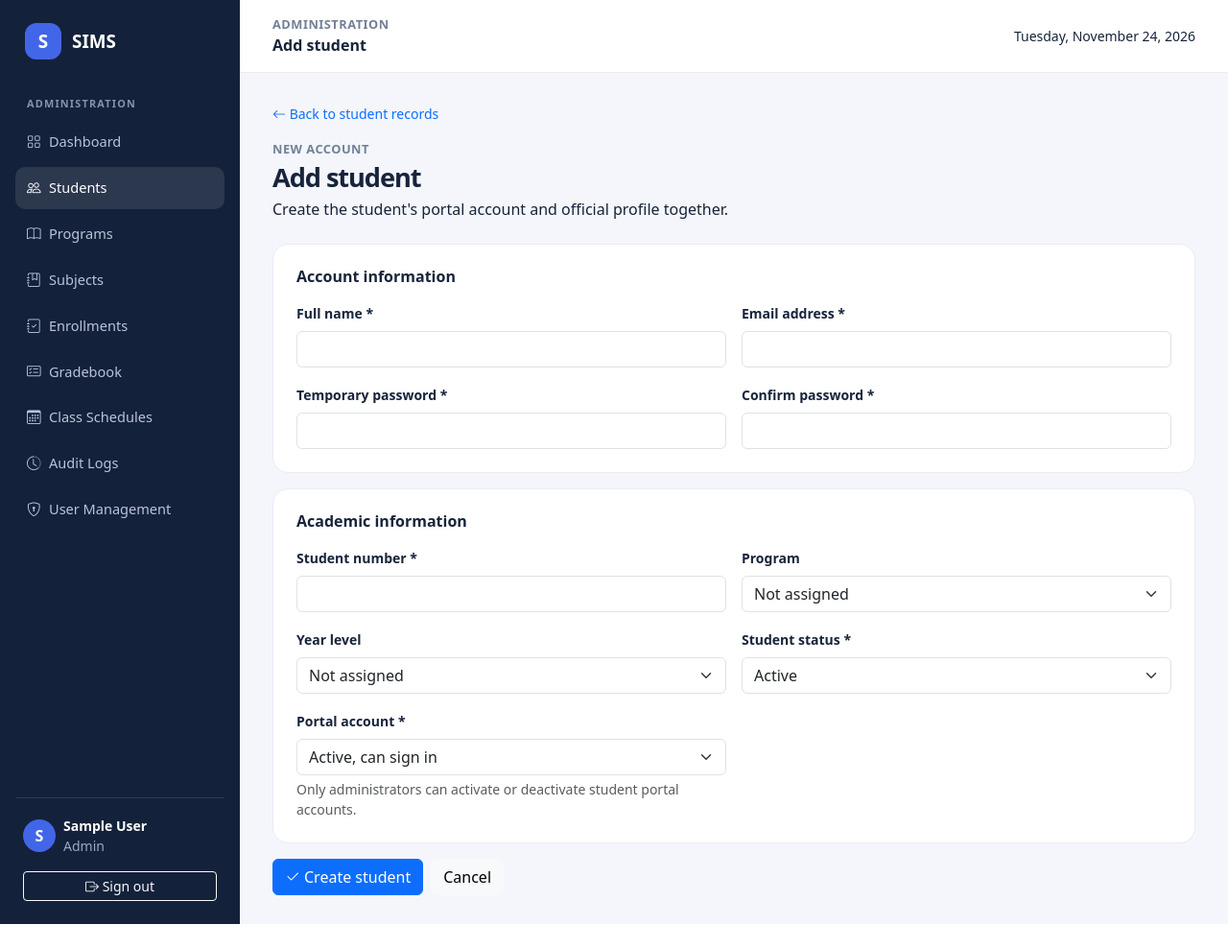
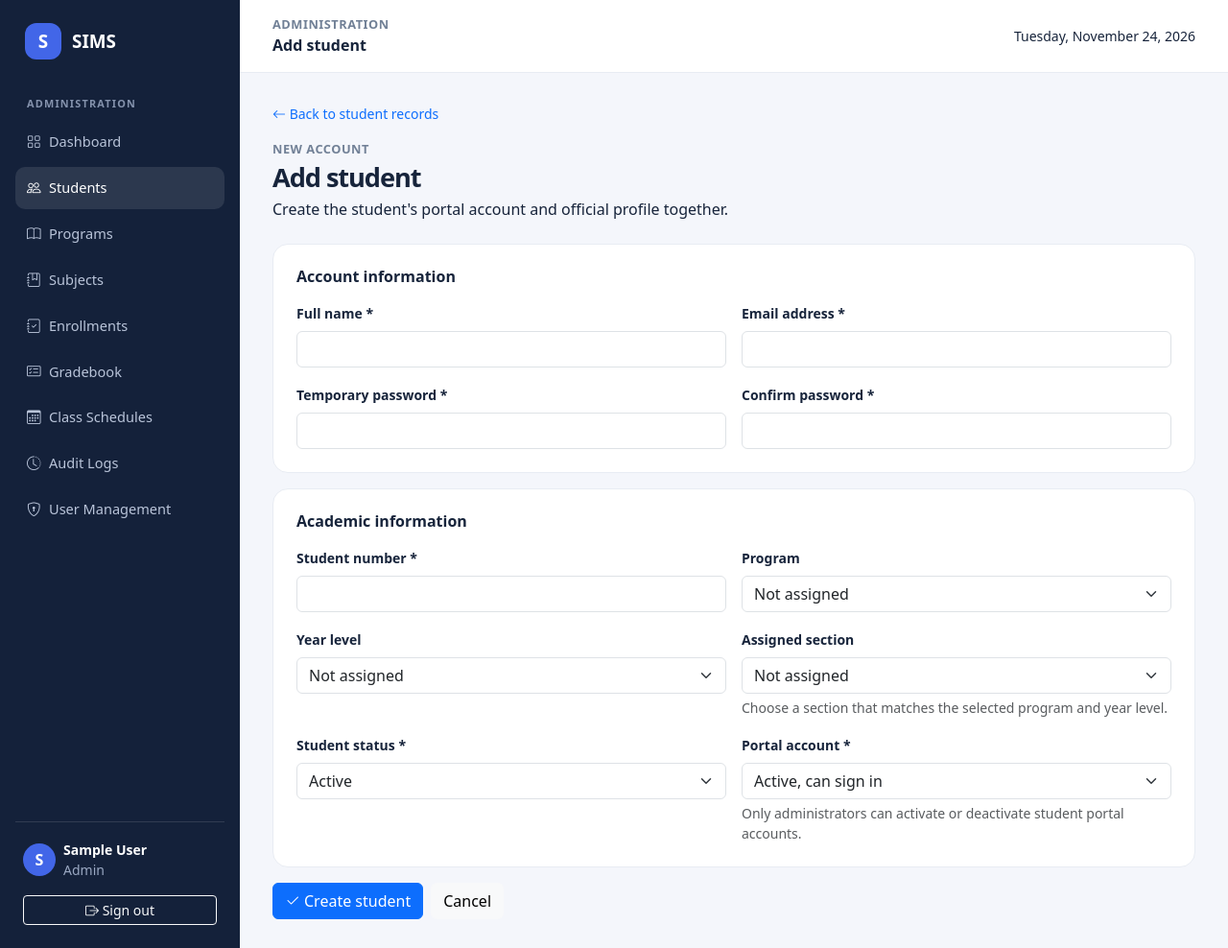
Before and after one commit to KyleDomSar/Student-Information-Management-System, a Laravel app: page /admin/students/create in a window 1280 px wide. Shown: the whole page at 96% size. Before the commit the page ends 963 px from the top, so only its background shows below. Run offline with Laravel 12, Linux system fonts and the light colour scheme; the visitor is signed in with stand-in values (Sample User, id 1); data comes from the database, SQL or seed files in the repository; data that the repository does not hold is empty.

Commit message:
Add section assignment to student record form

```diff
--- a/resources/views/admin/students/_form.blade.php
+++ b/resources/views/admin/students/_form.blade.php
@@ -57,11 +57,25 @@
             <label for="year_level" class="form-label small fw-semibold">Year level</label>
             <select id="year_level" name="year_level" class="form-select">
                 <option value="">Not assigned</option>
-                @foreach(range(1, 6) as $year)
-                    <option value="{{ $year }}" @selected((string) old('year_level', $student?->year_level ?? '') === (string) $year)>{{ $year }}{{ $year === 1 ? 'st' : ($year === 2 ? 'nd' : ($year === 3 ? 'rd' : 'th')) }} Year</option>
+                @foreach($yearLevels as $yearLevel)
+                    <option value="{{ $yearLevel->level_number }}" @selected((string) old('year_level', $student?->year_level ?? '') === (string) $yearLevel->level_number)>{{ $yearLevel->name }}</option>
                 @endforeach
             </select>
             @error('year_level')<div class="text-danger small mt-1">{{ $message }}</div>@enderror
+        </div>
+        <div class="col-md-6">
+            <label for="section_id" class="form-label small fw-semibold">Assigned section</label>
+            <select id="section_id" name="section_id" class="form-select">
+                <option value="">Not assigned</option>
+                @foreach($sections as $section)
+                    <option value="{{ $section->id }}" @selected((string) old('section_id', $student?->section_id ?? '') === (string) $section->id)>
+                        {{ $section->program->code }} · {{ $section->yearLevel->name }} · {{ $section->code }}
+                        {{ !$section->is_active ? '(Inactive, existing assignment)' : '' }}
+                    </option>
+                @endforeach
+            </select>
+            <div class="form-text">Choose a section that matches the selected program and year level.</div>
+            @error('section_id')<div class="text-danger small mt-1">{{ $message }}</div>@enderror
         </div>
         <div class="col-md-6">
             <label for="status" class="form-label small fw-semibold">Student status *</label>
```
